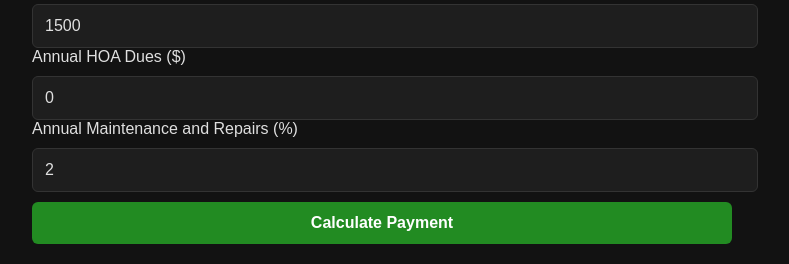
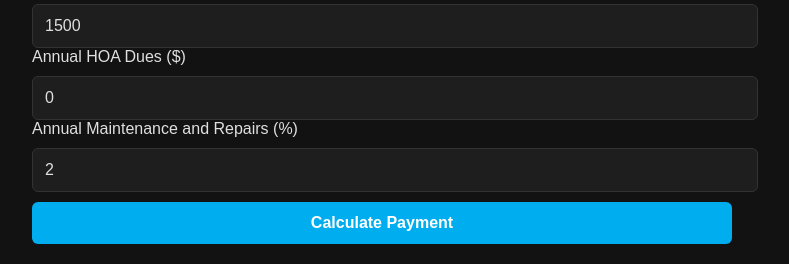
Before and after one commit to DaneJ081/Mortgage-Payoff-Calc, a Flask app: page / in a window 1280 px wide. Shown: the part 628-892 px from the top of the page, without its empty margins (258-1047 px from the left). Run offline with Flask 3, Linux system fonts and the light colour scheme.

Commit message:
Updated button color for better contrast accessibility

```diff
--- a/templates/index.html
+++ b/templates/index.html
@@ -35,7 +35,7 @@
     }
 
     button {
-        background: #228B22;
+        background: #00ADEE;
         color: white;
         border: none;
         cursor: pointer;
@@ -44,7 +44,7 @@
     }
 
     button:hover {
-        background: #1a6a1a;
+        background: #99C1F1;
     }
 
     .result-box {
```
